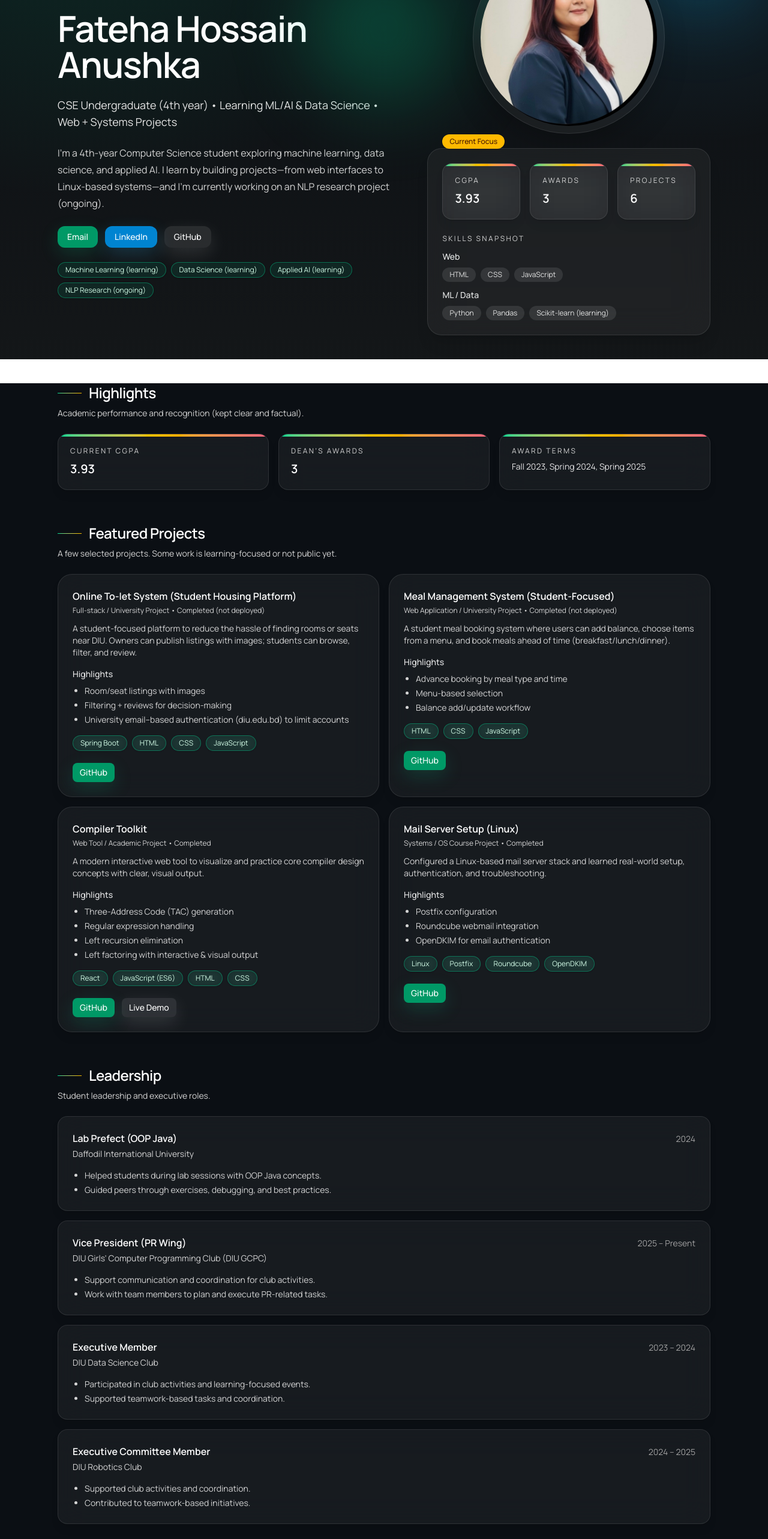
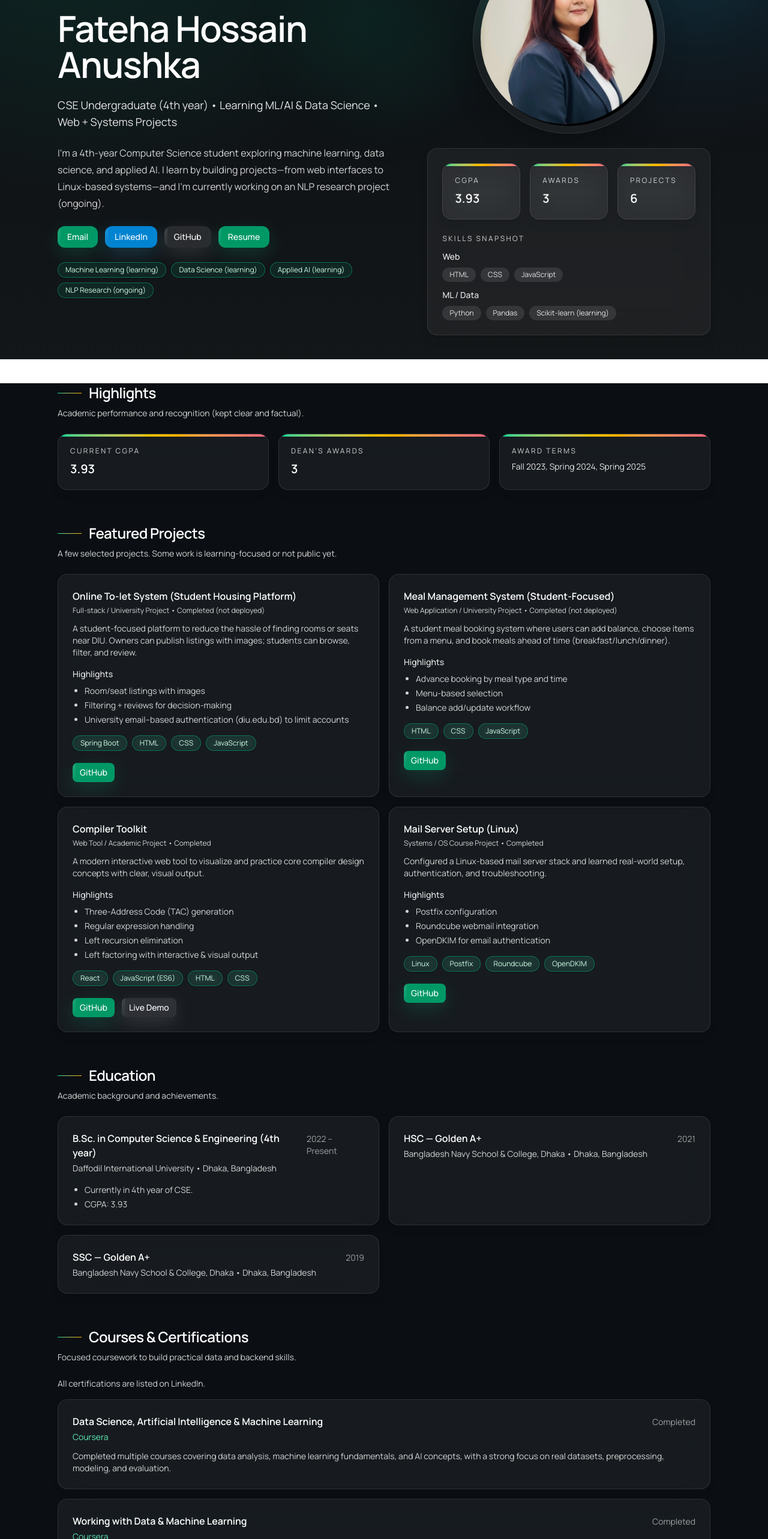
Before and after one commit to anushka06onu/portfolio-site, a Next.js app: page / in a window 1280 px wide. Shown: the part 234-2800 px from the top of the page at 60% size. Built offline with nearby package versions, Linux system fonts and the light colour scheme; a web font is replaced by a local one.

Commit message:
Add education page and polish UI animations

```diff
--- /dev/null
+++ b/src/app/education/page.tsx
@@ -0,0 +1,70 @@
+import Container from "../../components/Container";
+import SectionTitle from "../../components/SectionTitle";
+import { site } from "../../content/site";
+
+export default function EducationPage() {
+  return (
+    <main>
+      <div className="relative overflow-hidden bg-[radial-gradient(900px_circle_at_12%_-20%,rgba(16,185,129,0.18),transparent_55%),radial-gradient(900px_circle_at_90%_-10%,rgba(59,130,246,0.18),transparent_55%),linear-gradient(180deg,#0b0f14,rgba(7,10,12,0.96))]">
+        <div className="ambient-orb left-6 top-8 h-40 w-40 bg-emerald-400/20" />
+        <Container>
+          <div className="pt-12 pb-16">
+            <SectionTitle
+              title="Education"
+              subtitle="Academic background and achievements."
+            />
+
+            <div className="grid gap-4 sm:grid-cols-2">
+              {(site.education ?? []).map((edu) => (
+                <div
+                  key={`${edu.program}-${edu.institution}`}
+                  className="card-glow p-6"
+                >
+                  <div className="flex flex-col gap-1 sm:flex-row sm:items-baseline sm:justify-between">
+                    <h3 className="text-base font-semibold text-white">{edu.program}</h3>
+                    <p className="text-sm text-neutral-400">{edu.time}</p>
+                  </div>
+                  <p className="mt-1 text-sm text-neutral-300">
+                    {edu.institution} • {edu.location}
+                  </p>
+                  {edu.notes?.length ? (
+                    <ul className="mt-4 list-disc space-y-1 pl-5 text-sm text-neutral-300">
+                      {edu.notes.map((note) => (
+                        <li key={note}>{note}</li>
+                      ))}
+                    </ul>
+                  ) : null}
+                </div>
+              ))}
+            </div>
+
+            <div className="mt-12">
+              <SectionTitle
+                title="Courses & Certifications"
+                subtitle="Focused coursework to build practical data and backend skills."
+              />
+              {site.courseNote ? (
+                <p className="mb-4 text-sm text-neutral-300">{site.courseNote}</p>
+              ) : null}
+              <div className="grid gap-4">
+                {(site.courses ?? []).map((course) => (
+                  <div
+                    key={`${course.title}-${course.provider}`}
+                    className="card-glow p-6"
+                  >
+                    <div className="flex flex-col gap-1 sm:flex-row sm:items-baseline sm:justify-between">
+                      <h3 className="text-base font-semibold text-white">{course.title}</h3>
+                      <p className="text-sm text-neutral-400">{course.status}</p>
+                    </div>
+                    <p className="mt-1 text-sm text-emerald-300">{course.provider}</p>
+                    <p className="mt-3 text-sm text-neutral-300">{course.summary}</p>
+                  </div>
+                ))}
+              </div>
+            </div>
+          </div>
+        </Container>
+      </div>
+    </main>
+  );
+}
--- a/src/app/experience/page.tsx
+++ b/src/app/experience/page.tsx
@@ -6,7 +6,7 @@ export default function ExperiencePage() {
   return (
     <main>
       <div className="relative overflow-hidden bg-[radial-gradient(900px_circle_at_12%_-20%,rgba(16,185,129,0.18),transparent_55%),radial-gradient(900px_circle_at_90%_-10%,rgba(59,130,246,0.18),transparent_55%),linear-gradient(180deg,#0b0f14,rgba(7,10,12,0.96))]">
-        <div className="pointer-events-none absolute left-6 top-8 h-40 w-40 rounded-full bg-sky-400/25 blur-3xl" />
+        <div className="ambient-orb left-6 top-8 h-40 w-40 bg-sky-400/25" />
         <Container>
           <div className="pt-12 pb-14">
           <SectionTitle
@@ -18,7 +18,7 @@ export default function ExperiencePage() {
             {site.experience.map((e) => (
               <div
                 key={`${e.title}-${e.org}`}
-                className="rounded-2xl border border-white/10 bg-white/5 p-6 shadow-lg backdrop-blur-xl"
+                className="card-glow p-6"
               >
                 <div className="flex flex-col gap-1 sm:flex-row sm:items-baseline sm:justify-between">
                   <h3 className="text-base font-semibold text-white">{e.title}</h3>
--- a/src/app/globals.css
+++ b/src/app/globals.css
@@ -45,6 +45,30 @@ body {
   }
 }
 
+@keyframes shimmer {
+  0% {
+    transform: translateX(-120%);
+    opacity: 0;
+  }
+  20% {
+    opacity: 0.4;
+  }
+  100% {
+    transform: translateX(120%);
+    opacity: 0;
+  }
+}
+
+@keyframes glow-pulse {
+  0%,
+  100% {
+    opacity: 0.35;
+  }
+  50% {
+    opacity: 0.7;
+  }
+}
+
 @layer utilities {
   .btn-base {
     @apply inline-flex items-center justify-center rounded-xl text-sm font-medium transition-all duration-300;
@@ -77,4 +101,34 @@ body {
   .btn-hover {
     @apply hover:-translate-y-0.5 hover:scale-[1.02] hover:brightness-110;
   }
+
+  .card-glow {
+    @apply relative overflow-hidden rounded-2xl border border-white/10 bg-white/5 shadow-lg backdrop-blur-xl transition-all duration-300 hover:-translate-y-1 hover:border-white/20 hover:shadow-2xl;
+  }
+
+  .card-glow::before {
+    content: "";
+    @apply pointer-events-none absolute inset-0 opacity-0 transition-opacity duration-300;
+    background: radial-gradient(420px circle at 90% -20%, rgba(56, 189, 248, 0.18), transparent 60%);
+  }
+
+  .card-glow:hover::before {
+    opacity: 1;
+  }
+
+  .btn-shine {
+    @apply relative overflow-hidden;
+  }
+
+  .btn-shine::after {
+    content: "";
+    @apply pointer-events-none absolute inset-y-0 left-0 w-1/2;
+    background: linear-gradient(120deg, transparent, rgba(255, 255, 255, 0.4), transparent);
+    animation: shimmer 2.8s ease-in-out infinite;
+  }
+
+  .ambient-orb {
+    @apply pointer-events-none absolute rounded-full blur-3xl;
+    animation: glow-pulse 6s ease-in-out infinite;
+  }
 }
--- a/src/app/page.tsx
+++ b/src/app/page.tsx
@@ -20,8 +20,8 @@ export default function HomePage() {
   return (
     <main>
       <div className="relative overflow-hidden bg-[radial-gradient(1200px_circle_at_10%_-20%,rgba(16,185,129,0.2),transparent_55%),radial-gradient(900px_circle_at_90%_-10%,rgba(56,189,248,0.18),transparent_55%),linear-gradient(180deg,#0b0f14,rgba(7,10,12,0.95))]">
-        <div className="pointer-events-none absolute left-1/2 top-24 h-64 w-64 -translate-x-1/2 rounded-full bg-emerald-400/25 blur-3xl" />
-        <div className="pointer-events-none absolute right-8 top-10 h-40 w-40 rounded-full bg-sky-400/25 blur-3xl animate-[float-slow_10s_ease-in-out_infinite]" />
+        <div className="ambient-orb left-1/2 top-24 h-64 w-64 -translate-x-1/2 bg-emerald-400/25" />
+        <div className="ambient-orb right-8 top-10 h-40 w-40 bg-sky-400/25 animate-[float-slow_10s_ease-in-out_infinite]" />
         <Container>
           <section className="pt-14 pb-10 sm:pt-20">
             <div className="grid gap-10 lg:grid-cols-[1.1fr_0.9fr] lg:items-center">
@@ -43,14 +43,14 @@ export default function HomePage() {
 
                 <div className="flex flex-wrap gap-3">
                   <a
-                    className="btn-base btn-md btn-emerald btn-hover hover:bg-emerald-500"
+                    className="btn-base btn-md btn-emerald btn-hover btn-shine hover:bg-emerald-500"
                     href={`mailto:${site.links.email}`}
                   >
                     Email
                   </a>
 
                   <a
-                    className="btn-base btn-md btn-sky btn-hover hover:bg-sky-500"
+                    className="btn-base btn-md btn-sky btn-hover btn-shine hover:bg-sky-500"
                     href={site.links.linkedin}
                     target="_blank"
                     rel="noreferrer"
@@ -60,7 +60,7 @@ export default function HomePage() {
 
                   {site.links.github ? (
                     <a
-                      className="btn-base btn-md btn-glass btn-hover hover:bg-white/20"
+                      className="btn-base btn-md btn-glass btn-hover btn-shine hover:bg-white/20"
                       href={site.links.github}
                       target="_blank"
                       rel="noreferrer"
@@ -72,6 +72,17 @@ export default function HomePage() {
                       GitHub (not linked)
                     </span>
                   )}
+
+                  {site.links.resume ? (
+                    <a
+                      className="btn-base btn-md btn-emerald btn-hover btn-shine hover:bg-emerald-500"
+                      href={site.links.resume}
+                      target="_blank"
+                      rel="noreferrer"
+                    >
+                      Resume
+                    </a>
+                  ) : null}
                 </div>
 
                 <div className="flex flex-wrap gap-2">
@@ -92,7 +103,7 @@ export default function HomePage() {
                   />
                 </div>
 
-                <div className="relative rounded-3xl border border-white/10 bg-white/5 p-6 shadow-xl backdrop-blur-xl">
+                <div className="card-glow rounded-3xl p-6">
                   <div className="absolute -top-6 left-6 rounded-full bg-amber-400 px-3 py-1 text-xs font-medium text-amber-950 shadow-sm">
                     Current Focus
                   </div>
@@ -162,13 +173,68 @@ export default function HomePage() {
           </div>
         </section>
 
+        <section className="mt-14 animate-[fade-up_0.85s_ease-out]">
+          <SectionTitle
+            title="Education"
+            subtitle="Academic background and achievements."
+          />
+          <div className="grid gap-4 sm:grid-cols-2">
+            {(site.education ?? []).map((edu) => (
+              <div
+                key={`${edu.program}-${edu.institution}`}
+                className="card-glow p-6"
+              >
+                <div className="flex flex-col gap-1 sm:flex-row sm:items-baseline sm:justify-between">
+                  <h3 className="text-base font-semibold text-white">{edu.program}</h3>
+                  <p className="text-sm text-neutral-400">{edu.time}</p>
+                </div>
+                <p className="mt-1 text-sm text-neutral-300">
+                  {edu.institution} • {edu.location}
+                </p>
+                {edu.notes?.length ? (
+                  <ul className="mt-4 list-disc space-y-1 pl-5 text-sm text-neutral-300">
+                    {edu.notes.map((note) => (
+                      <li key={note}>{note}</li>
+                    ))}
+                  </ul>
+                ) : null}
+              </div>
+            ))}
+          </div>
+        </section>
+
+        <section className="mt-14 animate-[fade-up_0.9s_ease-out]">
+          <SectionTitle
+            title="Courses & Certifications"
+            subtitle="Focused coursework to build practical data and backend skills."
+          />
+          {site.courseNote ? (
+            <p className="mb-4 text-sm text-neutral-300">{site.courseNote}</p>
+          ) : null}
+          <div className="grid gap-4">
+            {(site.courses ?? []).map((course) => (
+              <div
+                key={`${course.title}-${course.provider}`}
+                className="card-glow p-6"
+              >
+                <div className="flex flex-col gap-1 sm:flex-row sm:items-baseline sm:justify-between">
+                  <h3 className="text-base font-semibold text-white">{course.title}</h3>
+                  <p className="text-sm text-neutral-400">{course.status}</p>
+                </div>
+                <p className="mt-1 text-sm text-emerald-300">{course.provider}</p>
+                <p className="mt-3 text-sm text-neutral-300">{course.summary}</p>
+              </div>
+            ))}
+          </div>
+        </section>
+
         <section className="mt-14 pb-14 animate-[fade-up_0.9s_ease-out]">
           <SectionTitle title="Leadership" subtitle="Student leadership and executive roles." />
           <div className="grid gap-4">
             {(site.experience ?? []).map((e) => (
               <div
                 key={`${e.title}-${e.org}`}
-                className="relative rounded-2xl border border-white/10 bg-white/5 p-6 shadow-lg backdrop-blur-xl"
+                className="card-glow p-6"
               >
                 <div className="flex flex-col gap-1 sm:flex-row sm:items-baseline sm:justify-between">
                   <h3 className="text-base font-semibold text-white">{e.title}</h3>
--- a/src/app/projects/page.tsx
+++ b/src/app/projects/page.tsx
@@ -7,7 +7,7 @@ export default function ProjectsPage() {
   return (
     <main>
       <div className="relative overflow-hidden bg-[radial-gradient(900px_circle_at_10%_-20%,rgba(16,185,129,0.18),transparent_55%),radial-gradient(900px_circle_at_90%_-10%,rgba(249,115,22,0.18),transparent_55%),linear-gradient(180deg,#0b0f14,rgba(7,10,12,0.96))]">
-        <div className="pointer-events-none absolute right-10 top-10 h-40 w-40 rounded-full bg-amber-400/25 blur-3xl" />
+        <div className="ambient-orb right-10 top-10 h-40 w-40 bg-amber-400/25" />
         <Container>
           <div className="pt-12 pb-14">
           <SectionTitle
--- a/src/components/Navbar.tsx
+++ b/src/components/Navbar.tsx
@@ -4,6 +4,7 @@ import { site } from "../content/site";
 const nav = [
   { href: "/", label: "Home" },
   { href: "/projects", label: "Projects" },
+  { href: "/education", label: "Education" },
   { href: "/experience", label: "Experience" },
   { href: "/contact", label: "Contact" }
 ];
@@ -21,7 +22,7 @@ export default function Navbar() {
             <Link
               key={n.href}
               href={n.href}
-              className="relative rounded-full px-3 py-1.5 text-neutral-200 transition-all hover:-translate-y-0.5 hover:text-white hover:bg-white/10 hover:shadow-[0_10px_30px_rgba(56,189,248,0.18)]"
+              className="relative rounded-full px-3 py-1.5 text-neutral-200 transition-all duration-300 hover:-translate-y-0.5 hover:text-white hover:bg-white/10 hover:shadow-[0_10px_30px_rgba(56,189,248,0.18)]"
             >
               {n.label}
             </Link>
--- a/src/components/ProjectCard.tsx
+++ b/src/components/ProjectCard.tsx
@@ -15,7 +15,7 @@ type Project = {
 
 export default function ProjectCard({ p }: { p: Project }) {
   return (
-    <div className="group relative overflow-hidden rounded-3xl border border-white/10 bg-white/5 p-6 shadow-lg backdrop-blur-xl transition-all duration-300 hover:-translate-y-1 hover:border-white/20 hover:shadow-2xl">
+    <div className="card-glow rounded-3xl p-6">
       <div className="pointer-events-none absolute inset-0 opacity-0 transition-opacity duration-300 group-hover:opacity-100 bg-[radial-gradient(420px_circle_at_80%_-20%,rgba(34,197,94,0.18),transparent_60%)]" />
       <div>
         <h3 className="text-base font-semibold text-white">{p.title}</h3>
@@ -48,7 +48,7 @@ export default function ProjectCard({ p }: { p: Project }) {
               href={p.links.github}
               target="_blank"
               rel="noreferrer"
-              className="btn-base btn-sm btn-emerald btn-hover hover:bg-emerald-500"
+              className="btn-base btn-sm btn-emerald btn-hover btn-shine hover:bg-emerald-500"
             >
               GitHub
             </a>
@@ -58,7 +58,7 @@ export default function ProjectCard({ p }: { p: Project }) {
               href={p.links.demo}
               target="_blank"
               rel="noreferrer"
-              className="btn-base btn-sm btn-glass btn-hover hover:bg-white/20"
+              className="btn-base btn-sm btn-glass btn-hover btn-shine hover:bg-white/20"
             >
               Live Demo
             </a>
--- a/src/content/site.ts
+++ b/src/content/site.ts
@@ -19,7 +19,8 @@ export const site = {
     email: "fatehahossainanushka@gmail.com",
     linkedin: "https://www.linkedin.com/in/fateha-hossain-anushka-802879279",
     // keep your profile; individual projects will have their own github links below
-    github: "https://github.com/anushka06onu"
+    github: "https://github.com/anushka06onu",
+    resume: "PASTE_RESUME_LINK"
   },
 
   focusAreas: [
@@ -35,6 +36,63 @@ export const site = {
     "Systems / Tools": ["Linux (coursework/projects)", "Postfix/Email stack (project)"],
     Programming: ["C", "C++", "Java"]
   },
+  education: [
+    {
+      program: "B.Sc. in Computer Science & Engineering (4th year)",
+      institution: "Daffodil International University",
+      location: "Dhaka, Bangladesh",
+      time: "2022 – Present",
+      notes: [
+        "Currently in 4th year of CSE.",
+        "CGPA: 3.93"
+      ]
+    },
+    {
+      program: "HSC — Golden A+",
+      institution: "Bangladesh Navy School & College, Dhaka",
+      location: "Dhaka, Bangladesh",
+      time: "2021",
+      notes: []
+    },
+    {
+      program: "SSC — Golden A+",
+      institution: "Bangladesh Navy School & College, Dhaka",
+      location: "Dhaka, Bangladesh",
+      time: "2019",
+      notes: []
+    }
+  ],
+  courses: [
+    {
+      title: "Data Science, Artificial Intelligence & Machine Learning",
+      provider: "Coursera",
+      status: "Completed",
+      summary:
+        "Completed multiple courses covering data analysis, machine learning fundamentals, and AI concepts, with a strong focus on real datasets, preprocessing, modeling, and evaluation."
+    },
+    {
+      title: "Working with Data & Machine Learning",
+      provider: "Coursera",
+      status: "Completed",
+      summary:
+        "Hands-on coursework focused on data cleaning, feature preparation, exploratory analysis, and applying machine learning techniques in practical scenarios."
+    },
+    {
+      title: "Spring Boot Backend Development",
+      provider: "Udemy",
+      status: "Completed",
+      summary:
+        "Backend development course focusing on building RESTful APIs, application structure, and database integration using Spring Boot."
+    },
+    {
+      title: "Full-Stack Web Development",
+      provider: "Programming Hero",
+      status: "Ongoing",
+      summary:
+        "Currently learning frontend and backend web development, covering HTML, CSS, JavaScript, Node.js, and modern workflows through project-based learning."
+    }
+  ],
+  courseNote: "All certifications are listed on LinkedIn.",
 
   projects: [
     {
@@ -50,7 +108,7 @@ export const site = {
       ],
       tech: ["Spring Boot", "HTML", "CSS", "JavaScript"],
       links: {
-        github: "PASTE_GITHUB_LINK_FOR_TOOLLET"
+        github: "https://github.com/anushka06onu/Online-To-let-Project-Demo-"
       }
     },
 
@@ -67,7 +125,7 @@ export const site = {
       ],
       tech: ["HTML", "CSS", "JavaScript"],
       links: {
-        github: "PASTE_GITHUB_LINK_FOR_MEAL"
+        github: "https://github.com/anushka06onu/Meal-Management-Project"
       }
     },
 
@@ -85,7 +143,7 @@ export const site = {
       ],
       tech: ["React", "JavaScript (ES6)", "HTML", "CSS"],
       links: {
-        github: "PASTE_GITHUB_LINK_FOR_COMPILER_TOOLKIT",
+        github: "https://github.com/anushka06onu/CompilerToolkit",
         demo: "PASTE_VERCEL_LINK_FOR_COMPILER_TOOLKIT"
       }
     },
@@ -103,7 +161,7 @@ export const site = {
       ],
       tech: ["Linux", "Postfix", "Roundcube", "OpenDKIM"],
       links: {
-        github: "PASTE_GITHUB_LINK_FOR_MAIL_SERVER"
+        github: "https://github.com/anushka06onu/Mail-Server-Using-Postfix-Dovecot"
       }
     },
 
@@ -120,7 +178,7 @@ export const site = {
       ],
       tech: ["HTML", "CSS"],
       links: {
-        github: "PASTE_GITHUB_LINK_FOR_FRONTEND_PAGES"
+        github: "https://github.com/anushka06onu/natures-platter"
       }
     },
 
```
Also changed, not shown: src/app/contact/page.tsx (+7 -7 lines).
